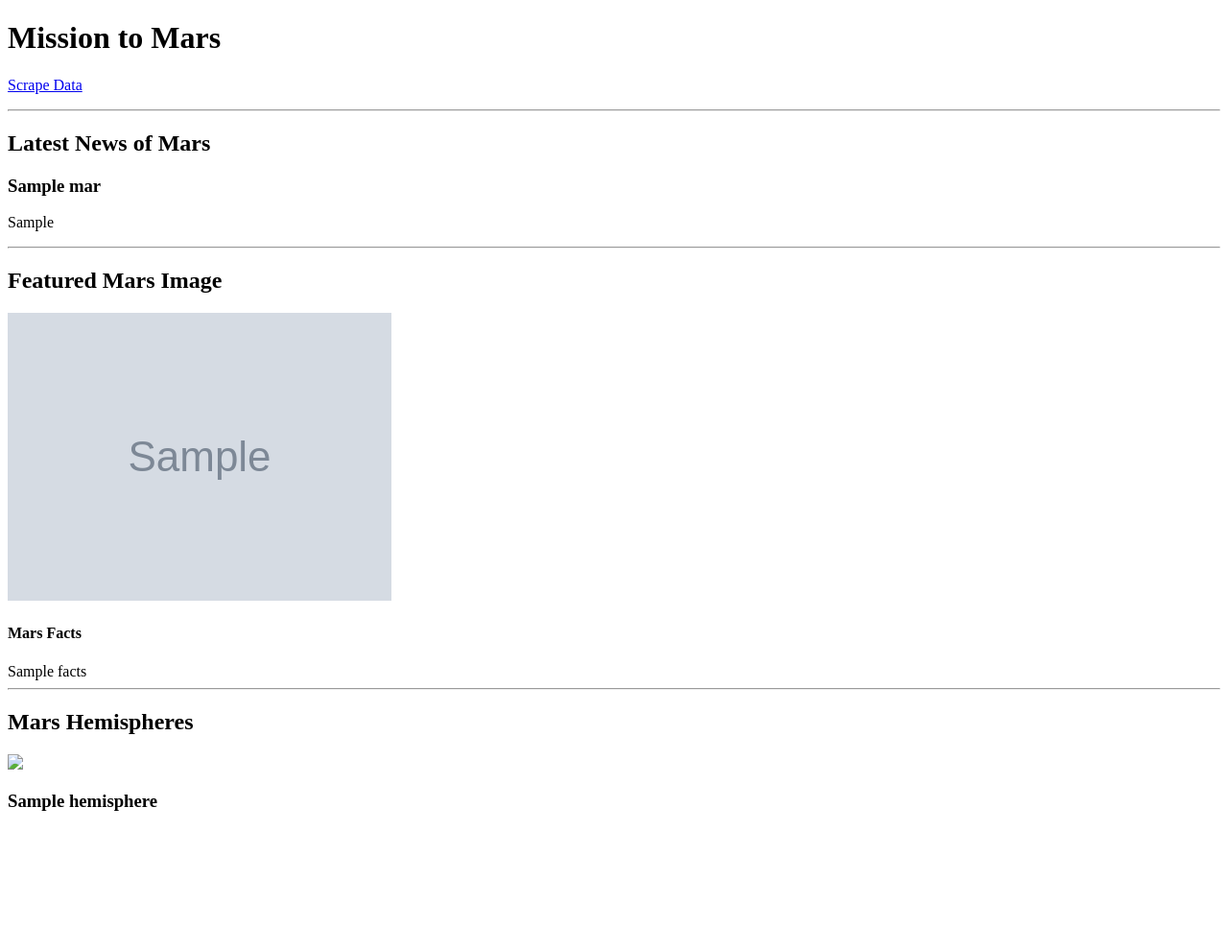
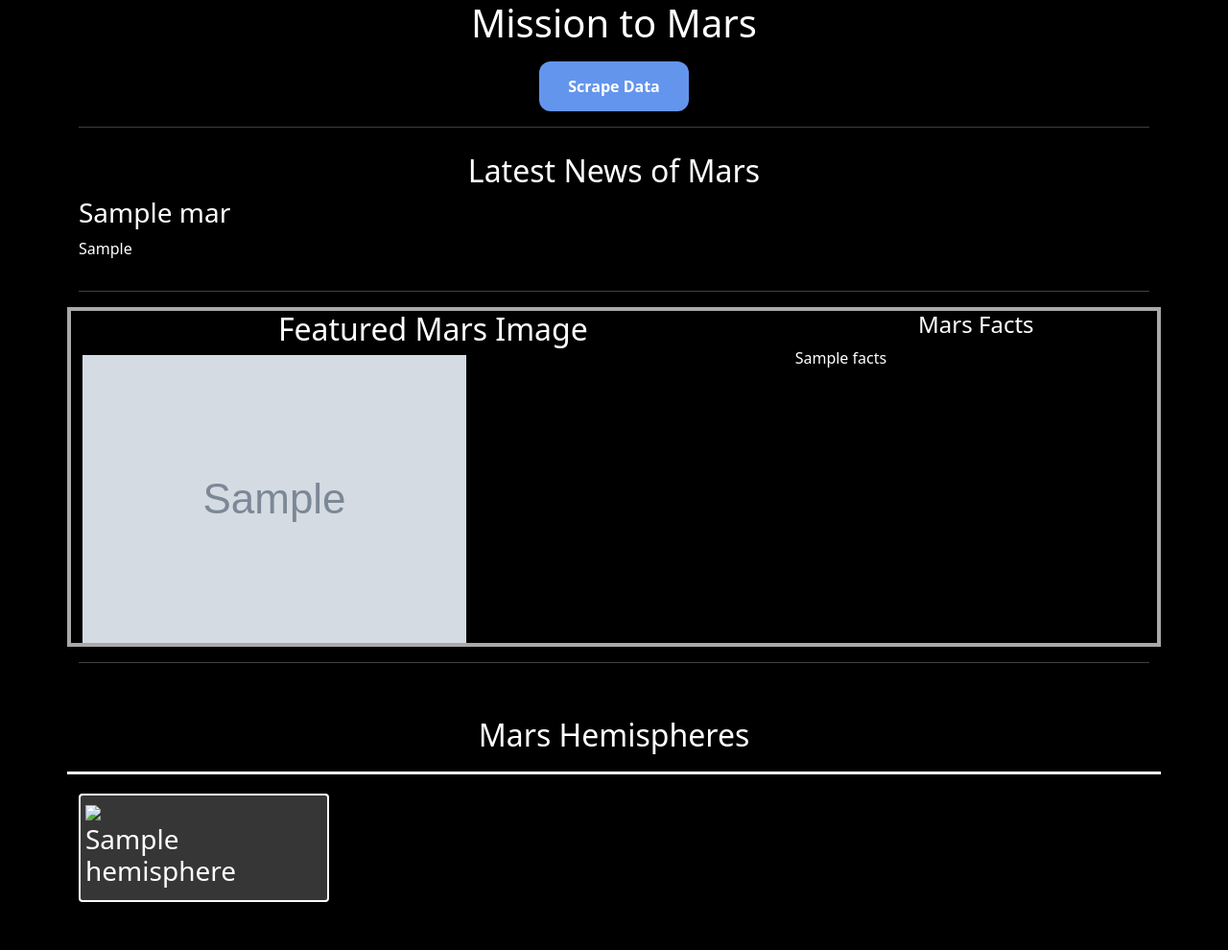
Before and after one commit to HendersonAlec2212/web-scraping-challenge, a Flask app: template mission_to_mars/app/templates/index.html in a window 1280 px wide. Shown: the whole page at 96% size. Before the commit the page ends 845 px from the top, so only its background shows below. Run offline with Flask 2, Linux system fonts and the light colour scheme; the template is opened without the code that fills it: most values are stand-ins (such as "Sample title", 1, 10 or a date in 2020); grey boxes marked "Sample" are stand-in pictures; some libraries are stand-ins or nearby versions.

Commit message:
file update

```diff
--- a/mission_to_mars/app/static/style.css
+++ b/mission_to_mars/app/static/style.css
@@ -36,6 +36,15 @@
     max-width: 100%;
     height: auto;
 }
+.responsive-thumbnail {
+    max-width: 25%;
+    height: auto;
+}
+.img-size {
+    height: 600px;
+    width: 600px;
+}
+
 .button {
     font-weight: bold;
     color: rgb(255, 255, 255);
@@ -56,7 +65,6 @@
     border-bottom: 3px solid rgb(255, 255, 255);
 }
 .thumbnail {
-    display: block;
     padding: 5px;
     margin-bottom: 20px;
     background-color: rgb(54, 54, 54);
--- a/mission_to_mars/app/templates/index.html
+++ b/mission_to_mars/app/templates/index.html
@@ -7,9 +7,13 @@
 
         <!-- style sheets -->
         <!--  <link rel="stylesheet" href="../static/bootstrap.min.css"/> -->
-        <!--  <link rel="stylesheet" href="../static/styles.css"/> -->
-        <link href="{{ url_for('static', filename='../static/bootstrap.min.css') }}" />
-        <link href="{{ url_for('static', filename='../static/style.css') }}" />
+        <!--  <link rel="stylesheet" href="../static/style.css"/> -->
+
+        <link rel="stylesheet" href="../static/bootstrap.min.css"/>
+        <link rel="stylesheet" href="../static/style.css"/>
+
+        <link href="{{ url_for('static', filename='bootstrap.min.css') }}" />
+        <link href="{{ url_for('static', filename='style.css') }}" />
 
 
         <!-- Title -->
@@ -61,8 +65,8 @@
 
                 {% for hemisphere in mars.hemispheres %}
                 <div class="col-md-3 col-lg-3">
-                  <div class="thumbnail img-responsive">
-                    <img src="{{hemisphere.jpg_url}}">
+                  <div class="thumbnail">
+                    <img class="responsive-thumbnail" src="{{hemisphere.jpg_url}}">
                       <h3>{{hemisphere.title}}</h3>
                   </div>
                 </div>
```
